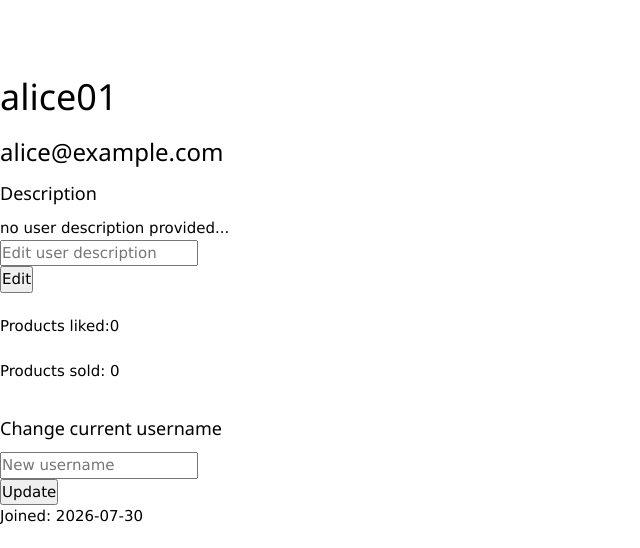
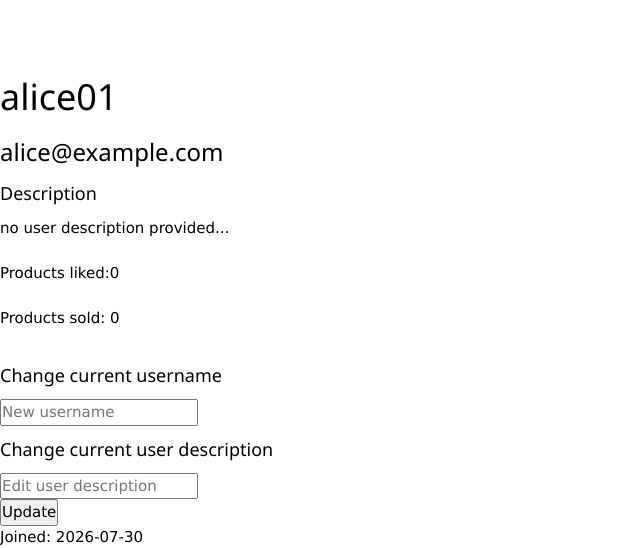
Before and after one commit to rosiephandang/Flask---TOI-Market, a Flask app: page /userprofile_signed_in/1 in a window 1280 px wide. Shown: the part 660-1208 px from the top of the page, without its empty margins (0-640 px from the left). Before the commit the page ends 1184 px from the top, so only its background shows below. Run offline with Flask 3, Linux system fonts and the light colour scheme; a user stored in the database is signed in; data comes from the database, SQL or seed files in the repository; both versions use the stored data as it was after the commit.

Commit message:
just changed user id links in nv bar to the actual user id session

```diff
--- a/app.py
+++ b/app.py
@@ -73,12 +73,6 @@ WHERE products.product_id = ?;""", (product_id,), one=True)
     return render_template("product.html", product=product)
 
 
-@app.route('/userprofile/<int:user_id>')
-def userprofile(user_id):
-    user = query_db("SELECT * FROM users WHERE user_id = ?", (user_id,), one=True)
-    return render_template("userprofile.html", user=user)
-
-
 @app.route('/sellerprofile/<int:user_id>')
 def sellerprofile(user_id):
     user = query_db("SELECT * FROM users WHERE user_id = ?", (user_id,), one=True)
@@ -123,19 +117,22 @@ def notifications_signed_in(user_id):
     user = query_db("SELECT * FROM users WHERE user_id = ?", (user_id,), one=True)
     return render_template("notifications_signed_in.html", user=user)
 
-#@app.route('/product_signed_in/<int:product_id>')
-#def product_signed_in(product_id):
-    product = query_db("""SELECT products.*,users.username AS seller_username FROM products INNER JOIN users ON products.seller_key = users.user_id WHERE products.product_id = ?;""", (product_id,), one=True)
-    return render_template("product_signed_in.html", product=product)
-
 @app.route('/seller_profile_signed_in/<int:user_id>')
 def seller_profile_signed_in(user_id):
     user = query_db("SELECT * FROM users WHERE user_id = ?", (user_id,), one=True)
     return render_template("seller_profile_signed_in.html", user=user)
 
-@app.route('/userprofile_signed_in/<int:user_id>')
+@app.route('/userprofile_signed_in/<int:user_id>', methods=["GET","POST"])
 def userprofile_signed_in(user_id):
-    user = query_db("SELECT * FROM users WHERE user_id = ?", (user_id,), one=True)
+    db = get_db()
+    user = query_db("SELECT * FROM users WHERE user_id = ?",(user_id,),one=True)
+    if request.method == "POST":
+        username = request.form.get('username')
+        description = request.form.get('description')
+        db.execute("UPDATE users SET username = ?, description = ? WHERE user_id = ?", (username, description, user_id))
+        db.commit()
+        flash("Profile updated!")
+        return redirect(url_for("userprofile_signed_in",user=user))
     return render_template("userprofile_signed_in.html", user=user)
 
 #signup & login pageeee
--- a/templates/layout_signed_in.html
+++ b/templates/layout_signed_in.html
@@ -20,16 +20,16 @@
     <ul>
         <li><a href="{{ url_for('home_signed_in') }}" class="active">Home</a></li>
 
-        <!-- TEMP: using id=1 -->
-        <li><a href="{{ url_for('about_us_signed_in', user_id=1) }} " class="active1" >About Us</a></li>
-        <li><a href="{{ url_for('notifications_signed_in', user_id=1) }} " class="active2" >Notifications</a></li>
-        <li><a href="{{ url_for('meeting_signed_in', location_id=1) }}" class="active3">Map</a></li>
+        <!--just normal layout now guys -->
+        <li><a href="{{ url_for('about_us_signed_in', user_id=session['user_id']) }} " class="active1" >About Us</a></li>
+        <li><a href="{{ url_for('notifications_signed_in', user_id=session['user_id']) }} " class="active2" >Notifications</a></li>
+        <li><a href="{{ url_for('meeting_signed_in', location_id=session['user_id']) }}" class="active3">Map</a></li>
 
         <li class="dropdown">
             <a href="#">Account</a>
             <div class="dropdown-content">
-                <a href="{{ url_for('logout', user_id=1) }}" class="active4">Logout</a>
-                <a href="{{ url_for('userprofile_signed_in', user_id=1) }}" class="active6">Profile</a>
+                <a href="{{ url_for('logout', user_id=session['user_id']) }}" class="active4">Logout</a>
+                <a href="{{ url_for('userprofile_signed_in', user_id=session['user_id']) }}" class="active6">Profile</a>
 
             </div>
         </li>
--- a/templates/userprofile_signed_in.html
+++ b/templates/userprofile_signed_in.html
@@ -25,23 +25,22 @@
                 <span class="userdescription">no user description provided...</span>
             {% else %}
                 <span>{{ user['description'] }}</span>
+                <textarea name="description">{{ user['description'] }}</textarea>
             {% endif %}
-            <form action="#" method="POST">
-                <div class="changinguserdescription">
-                    <span></span><input type="text" id="user_description" name=""  placeholder="Edit user description" required>
-                </div>
-                <button type="submit" class="user_description">Edit</button>
-            </form>
         </div>
         <br><p class="products_liked">Products liked:{{ user['products_liked'] }}</p><br>
         <p class="products_sold">Products sold: {{ user['products_sold'] }}</p><br>
         <div class="updating_username">
-            <h5>Change current username</h5>
             <form action="#" method="POST">
+                <h5>Change current username</h5>
                 <div class="usernamechanging">
                     <span></span><input type="text" id="username" name="username_change"  placeholder="New username" required>
                 </div>
-                <button type="submit" class="username_change">Update</button>
+                <h5>Change current user description</h5>
+                <div class="changinguserdescription">
+                    <span></span><input type="text" id="user_description" name=""  placeholder="Edit user description" required>
+                </div>
+                <button type="submit" class="profile_change">Update</button>
             </form>
         </div>
     </div>
```
Also changed, not shown: database.db.
